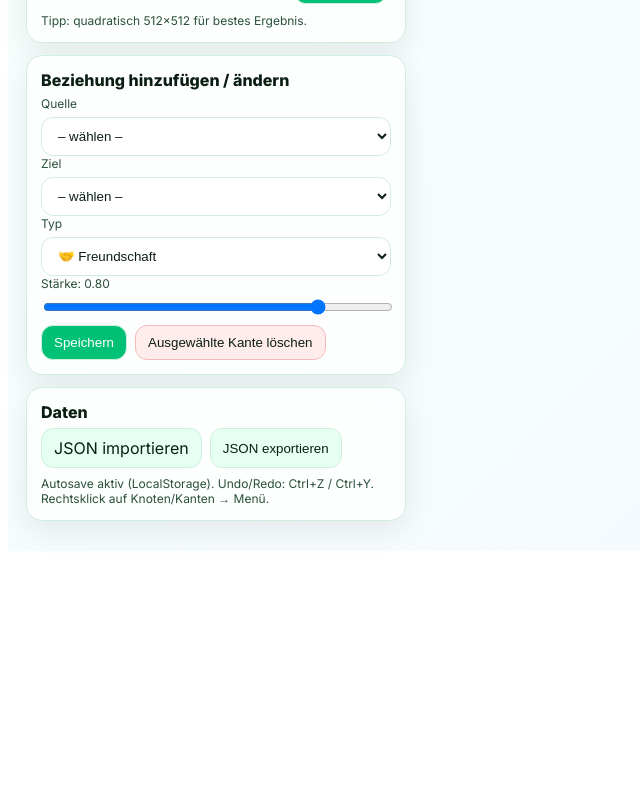
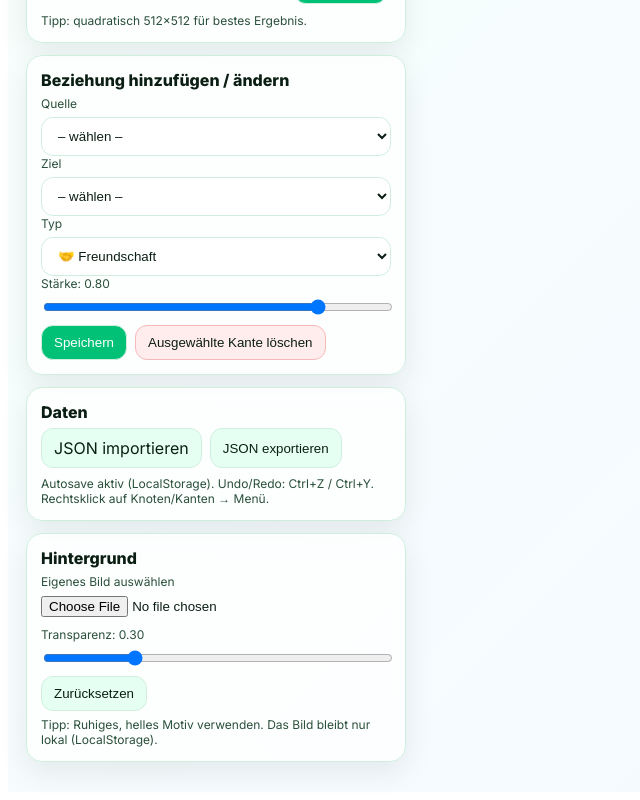
Before and after one commit to ElsonGrn/sims-explorer, a React (Vite) app: page / in a window 1280 px wide. Shown: the part 1461-2261 px from the top of the page, without its empty margins (0-640 px from the left). Before the commit the page ends 2020 px from the top, so only its background shows below. Built offline with nearby package versions, Linux system fonts and the light colour scheme.

Commit message:
0.3 (Hintergrundfunktion)

```diff
--- a/src/SimsRelationshipExplorer.jsx
+++ b/src/SimsRelationshipExplorer.jsx
@@ -20,44 +20,39 @@ const THEME = {
 
 // ====== Beziehungstypen inkl. Emojis ======
 const EDGE_STYLE = {
-  // ——— ROMANCE ———
-  married:   { emoji: "💍", color: "#7c3aed", lineStyle: "solid", width: 4, label: "Verheiratet" },
-  engaged:   { emoji: "💎", color: "#8b5cf6", lineStyle: "solid", width: 3, label: "Verlobt" },
-  partner:   { emoji: "❤️", color: "#ef4444", lineStyle: "solid", width: 3, label: "Partner*in" },
-  romantic:  { emoji: "❤️‍🔥", color: "#ef4444", lineStyle: "solid", width: 3, label: "Romantisch" },
-  crush:     { emoji: "💘", color: "#fb7185", lineStyle: "dotted", width: 2, label: "Schwarm" },
-  ex:        { emoji: "💔", color: "#f97316", lineStyle: "dashed", width: 2, label: "Ex" },
+  married:   { emoji: "💍",  color: "#7c3aed", lineStyle: "solid",  width: 4, label: "Verheiratet" },
+  engaged:   { emoji: "💎",  color: "#8b5cf6", lineStyle: "solid",  width: 3, label: "Verlobt" },
+  partner:   { emoji: "❤️",  color: "#ef4444", lineStyle: "solid",  width: 3, label: "Partner*in" },
+  romantic:  { emoji: "❤️‍🔥", color: "#ef4444", lineStyle: "solid",  width: 3, label: "Romantisch" },
+  crush:     { emoji: "💘",  color: "#fb7185", lineStyle: "dotted", width: 2, label: "Schwarm" },
+  ex:        { emoji: "💔",  color: "#f97316", lineStyle: "dashed", width: 2, label: "Ex" },
 
-  // ——— FAMILY ———
-  parent:    { emoji: "👪", color: "#0ea5e9", lineStyle: "solid", width: 3, label: "Eltern/Kind" },
-  child:     { emoji: "🧒", color: "#38bdf8", lineStyle: "solid", width: 3, label: "Kind" },
-  sibling:   { emoji: "👫", color: "#22c55e", lineStyle: "solid", width: 3, label: "Geschwister" },
-  halfsibling:{emoji:"🧬", color:"#16a34a", lineStyle:"dashed", width:2, label:"Halbgeschw."},
+  parent:    { emoji: "👪",  color: "#0ea5e9", lineStyle: "solid",  width: 3, label: "Eltern/Kind" },
+  child:     { emoji: "🧒",  color: "#38bdf8", lineStyle: "solid",  width: 3, label: "Kind" },
+  sibling:   { emoji: "👫",  color: "#22c55e", lineStyle: "solid",  width: 3, label: "Geschwister" },
+  halfsibling:{emoji:"🧬",  color:"#16a34a", lineStyle:"dashed",    width:2, label:"Halbgeschw."},
   steps:     { emoji: "👨‍👩‍👧", color: "#10b981", lineStyle: "dashed", width: 2, label: "Stiefbezug" },
-  grand:     { emoji: "👴", color: "#06b6d4", lineStyle: "solid", width: 3, label: "Großeltern/Enkel" },
-  cousin:    { emoji: "👫", color: "#14b8a6", lineStyle: "dotted", width: 2, label: "Cousin/Cousine" },
-  inlaw:     { emoji: "🤝", color: "#0d9488", lineStyle: "dotted", width: 2, label: "Verschwägert" },
-  adopted:   { emoji: "🍼", color: "#22d3ee", lineStyle: "dashed", width: 2, label: "Adoptiert" },
+  grand:     { emoji: "👴",  color: "#06b6d4", lineStyle: "solid",  width: 3, label: "Großeltern/Enkel" },
+  cousin:    { emoji: "👫",  color: "#14b8a6", lineStyle: "dotted", width: 2, label: "Cousin/Cousine" },
+  inlaw:     { emoji: "🤝",  color: "#0d9488", lineStyle: "dotted", width: 2, label: "Verschwägert" },
+  adopted:   { emoji: "🍼",  color: "#22d3ee", lineStyle: "dashed", width: 2, label: "Adoptiert" },
 
-  // ——— SOCIAL ———
-  roommate:  { emoji: "🏠", color: "#60a5fa", lineStyle: "solid", width: 2, label: "Mitbewohner*in" },
-  friend:    { emoji: "🤝", color: "#10b981", lineStyle: "dotted", width: 2, label: "Freundschaft" },
-  goodfriend:{ emoji: "😊", color: "#34d399", lineStyle: "dotted", width: 2, label: "Gute Freunde" },
-  bestfriend:{ emoji: "🌟", color: "#22c55e", lineStyle: "solid", width: 3, label: "Beste Freunde" },
-  acquaintance:{emoji:"👋", color:"#9ca3af", lineStyle:"dotted", width:1, label:"Bekannte*r"},
-  coworker:  { emoji: "💼", color: "#64748b", lineStyle: "dotted", width: 2, label: "Kolleg*in" },
-  classmate: { emoji: "📚", color: "#94a3b8", lineStyle: "dotted", width: 2, label: "Klassenkamerad*in" },
-  neighbor:  { emoji: "🚪", color: "#93c5fd", lineStyle: "dotted", width: 2, label: "Nachbar*in" },
-  mentor:    { emoji: "🧠", color: "#7dd3fc", lineStyle: "solid", width: 2, label: "Mentor/Mentee" },
+  roommate:  { emoji: "🏠",  color: "#60a5fa", lineStyle: "solid",  width: 2, label: "Mitbewohner*in" },
+  friend:    { emoji: "🤝",  color: "#10b981", lineStyle: "dotted", width: 2, label: "Freundschaft" },
+  goodfriend:{ emoji: "😊",  color: "#34d399", lineStyle: "dotted", width: 2, label: "Gute Freunde" },
+  bestfriend:{ emoji: "🌟",  color: "#22c55e", lineStyle: "solid",  width: 3, label: "Beste Freunde" },
+  acquaintance:{emoji:"👋",  color:"#9ca3af", lineStyle:"dotted",   width:1, label:"Bekannte*r"},
+  coworker:  { emoji: "💼",  color: "#64748b", lineStyle: "dotted", width: 2, label: "Kolleg*in" },
+  classmate: { emoji: "📚",  color: "#94a3b8", lineStyle: "dotted", width: 2, label: "Klassenkamerad*in" },
+  neighbor:  { emoji: "🚪",  color: "#93c5fd", lineStyle: "dotted", width: 2, label: "Nachbar*in" },
+  mentor:    { emoji: "🧠",  color: "#7dd3fc", lineStyle: "solid",  width: 2, label: "Mentor/Mentee" },
 
-  // ——— NEGATIVE / DRAMA ———
-  disliked:  { emoji: "😒", color: "#9ca3af", lineStyle: "dashed", width: 2, label: "Missfallen" },
-  enemy:     { emoji: "😡", color: "#111827", lineStyle: "dashed", width: 3, label: "Feindschaft" },
-  rivalry:   { emoji: "⚡", color: "#64748b", lineStyle: "dashed", width: 2, label: "Rivalität" },
-  grudge:    { emoji: "🧨", color: "#ef4444", lineStyle: "dashed", width: 2, label: "Groll" },
+  disliked:  { emoji: "😒",  color: "#9ca3af", lineStyle: "dashed", width: 2, label: "Missfallen" },
+  enemy:     { emoji: "😡",  color: "#111827", lineStyle: "dashed", width: 3, label: "Feindschaft" },
+  rivalry:   { emoji: "⚡",  color: "#64748b", lineStyle: "dashed", width: 2, label: "Rivalität" },
+  grudge:    { emoji: "🧨",  color: "#ef4444", lineStyle: "dashed", width: 2, label: "Groll" },
 
-  // ——— PETS ———
-  owner_pet: { emoji: "🐾", color: "#f59e0b", lineStyle: "solid", width: 2, label: "Besitzer*in/Haustier" },
+  owner_pet: { emoji: "🐾",  color: "#f59e0b", lineStyle: "solid",  width: 2, label: "Besitzer*in/Haustier" },
 };
 
 // ====== Beispiel-Daten ======
@@ -85,6 +80,8 @@ const START_SAMPLE = {
 
 const LS_KEY = "simsExplorerDataV1";
 const LS_UI  = "simsExplorerUiV1";
+const LS_BG_IMG = "simsExplorerBgImageV1";
+const LS_BG_OPA = "simsExplorerBgOpacityV1";
 
 const deepClone = (o) => JSON.parse(JSON.stringify(o));
 const makeIdFromLabel = (label) =>
@@ -96,6 +93,7 @@ export default function SimsRelationshipExplorer() {
   const graphWrapRef = useRef(null);
   const cyRef = useRef(null);
 
+  const bgFileRef = useRef(null); // für Rechtsklick-Menü
   const T = THEME;
 
   // --- State ---
@@ -130,22 +128,31 @@ export default function SimsRelationshipExplorer() {
   const [relStrength, setRelStrength] = useState(0.8);
   const [selectedEdgeId, setSelectedEdgeId] = useState("");
 
-  // Kanten-Labelmodus
-  const [edgeLabelMode, setEdgeLabelMode] = useState("emoji"); // 'emoji' | 'emoji+text' | 'off'
+  const [edgeLabelMode, setEdgeLabelMode] = useState("emoji");
 
-  // Rechtsklick-Edit (Nodes)
-  const [editId, setEditId] = useState("");
-  const [editLabel, setEditLabel] = useState("");
-  const [editImgFile, setEditImgFile] = useState(null);
+  // Kontextmenüs
   const [ctx, setCtx] = useState({ open: false, x: 0, y: 0, nodeId: "" });
+  const [edgeCtx, setEdgeCtx] = useState({ open: false, x: 0, y: 0, edgeId: "" });
+  const [bgCtx, setBgCtx] = useState({ open: false, x: 0, y: 0 }); // NEU: Hintergrund
 
-  // *** NEU: Rechtsklick-Edit (Edges) ***
-  const [edgeCtx, setEdgeCtx] = useState({ open: false, x: 0, y: 0, edgeId: "" });
   const [edgeEdit, setEdgeEdit] = useState({ open: false, id: "", source: "", target: "", type: "friend", strength: 0.5 });
 
   // Undo/Redo
   const [history, setHistory] = useState([]);
   const [future, setFuture] = useState([]);
+
+  // Hintergrund (persistiert)
+  const [bgImage, setBgImage] = useState(() => {
+    try { return localStorage.getItem(LS_BG_IMG) || ""; } catch {}
+    return "";
+  });
+  const [bgOpacity, setBgOpacity] = useState(() => {
+    try {
+      const v = parseFloat(localStorage.getItem(LS_BG_OPA));
+      return Number.isFinite(v) ? v : 0.3;
+    } catch {}
+    return 0.3;
+  });
 
   const idToLabel = useMemo(() => {
     const m = new Map();
@@ -177,6 +184,20 @@ export default function SimsRelationshipExplorer() {
     }, 150);
     return () => clearTimeout(t);
   }, [focusId, depth, onlyNeighborhood]);
+
+  useEffect(() => {
+    const t = setTimeout(() => {
+      try { bgImage ? localStorage.setItem(LS_BG_IMG, bgImage) : localStorage.removeItem(LS_BG_IMG); } catch {}
+    }, 150);
+    return () => clearTimeout(t);
+  }, [bgImage]);
+
+  useEffect(() => {
+    const t = setTimeout(() => {
+      try { localStorage.setItem(LS_BG_OPA, String(bgOpacity)); } catch {}
+    }, 150);
+    return () => clearTimeout(t);
+  }, [bgOpacity]);
 
   function pushHistory(prev) {
     setHistory((h) => [...h.slice(-49), deepClone(prev)]);
@@ -259,6 +280,7 @@ export default function SimsRelationshipExplorer() {
       setSelectedForImage(id);
       setCtx((p) => ({ ...p, open: false }));
       setEdgeCtx((p) => ({ ...p, open: false }));
+      setBgCtx({ open: false, x: 0, y: 0 });
     });
     cy.on("mouseover", "node", (evt) => evt.target.addClass("hovered"));
     cy.on("mouseout", "node", (evt) => evt.target.removeClass("hovered"));
@@ -272,9 +294,10 @@ export default function SimsRelationshipExplorer() {
       setRelStrength(e.data("strength") ?? 0.5);
       setCtx((p) => ({ ...p, open: false }));
       setEdgeCtx((p) => ({ ...p, open: false }));
+      setBgCtx({ open: false, x: 0, y: 0 });
     });
 
-    // Labels auf Kanten (Emoji/Text)
+    // Kantenlabels initialisieren
     cy.on("add data", "edge", (e) => {
       const ed = e.target;
       const t = ed.data("type");
@@ -287,31 +310,43 @@ export default function SimsRelationshipExplorer() {
       ed.style("font-size", 14);
     });
 
-    // Rechtsklick / Long-press → Kontextmenüs
+    // Rechtsklick: Node
     cy.on("cxttap", "node", (evt) => {
       const id = evt.target.id();
       const p = evt.renderedPosition;
       setCtx({ open: true, x: p.x, y: p.y, nodeId: id });
       setEdgeCtx({ open: false, x: 0, y: 0, edgeId: "" });
+      setBgCtx({ open: false, x: 0, y: 0 });
     });
 
-    // *** NEU: Rechtsklick auf KANTE ***
+    // Rechtsklick: Edge
     cy.on("cxttap", "edge", (evt) => {
       const p = evt.renderedPosition;
       const edge = evt.target;
       setSelectedEdgeId(edge.id());
       setEdgeCtx({ open: true, x: p.x, y: p.y, edgeId: edge.id() });
       setCtx({ open: false, x: 0, y: 0, nodeId: "" });
+      setBgCtx({ open: false, x: 0, y: 0 });
     });
 
-    // Menü schließen bei Tap/Zoom/Drag
-    cy.on("tap", (evt) => { if (evt.target === cy) { setCtx((m)=>({ ...m, open:false })); setEdgeCtx((m)=>({ ...m, open:false })); }});
-    cy.on("zoom", () => { setCtx((m)=>({ ...m, open:false })); setEdgeCtx((m)=>({ ...m, open:false })); });
-    cy.on("drag", () => { setCtx((m)=>({ ...m, open:false })); setEdgeCtx((m)=>({ ...m, open:false })); });
+    // Rechtsklick: Leerer Hintergrund (Core)
+    cy.on("cxttap", (evt) => {
+      if (evt.target === cy) {
+        const p = evt.renderedPosition || { x: 20, y: 20 };
+        setBgCtx({ open: true, x: p.x, y: p.y });
+        setCtx({ open: false, x: 0, y: 0, nodeId: "" });
+        setEdgeCtx({ open: false, x: 0, y: 0, edgeId: "" });
+      }
+    });
+
+    // Menü schließen bei allgemeinem Tap/Zoom/Drag
+    cy.on("tap", (evt) => { if (evt.target === cy) { setCtx((m)=>({ ...m, open:false })); setEdgeCtx((m)=>({ ...m, open:false })); setBgCtx({ open:false, x:0, y:0 }); }});
+    cy.on("zoom", () => { setCtx((m)=>({ ...m, open:false })); setEdgeCtx((m)=>({ ...m, open:false })); setBgCtx({ open:false, x:0, y:0 }); });
+    cy.on("drag", () => { setCtx((m)=>({ ...m, open:false })); setEdgeCtx((m)=>({ ...m, open:false })); setBgCtx({ open:false, x:0, y:0 }); });
 
     cyRef.current = cy;
     return () => cy.destroy();
-  }, [imgSize]);
+  }, [imgSize, edgeLabelMode]);
 
   // Build/Update Elemente
   useEffect(() => {
@@ -332,7 +367,6 @@ export default function SimsRelationshipExplorer() {
       })),
     ]);
 
-    // Kantenstil + initiale Labels
     Object.entries(EDGE_STYLE).forEach(([type, s]) => {
       cy.style().selector(`edge[type = "${type}"]`).style({
         "line-color": s.color,
@@ -440,6 +474,21 @@ export default function SimsRelationshipExplorer() {
     r.readAsDataURL(file);
   }
 
+  // Hintergrund laden/zurücksetzen (+ Menü schließen)
+  function handleBgImageUpload(file) {
+    if (!file) return;
+    const r = new FileReader();
+    r.onload = () => {
+      setBgImage(String(r.result));
+      setBgCtx({ open: false, x: 0, y: 0 });
+    };
+    r.readAsDataURL(file);
+  }
+  function clearBgImage() {
+    setBgImage("");
+    setBgCtx({ open: false, x: 0, y: 0 });
+  }
+
   // --- Editing actions (Nodes) ---
   function setNodeImage(nodeId, src) {
     setData((prev) => ({
@@ -483,7 +532,6 @@ export default function SimsRelationshipExplorer() {
     deleteEdgeById(selectedEdgeId);
   }
 
-  // Rechtsklick-Editor (Nodes)
   function openEditPerson(id) {
     const n = data.nodes.find((x) => x.id === id);
     if (!n) return;
@@ -491,6 +539,10 @@ export default function SimsRelationshipExplorer() {
     setEditLabel(n.label || id);
     setEditImgFile(null);
   }
+  const [editId, setEditId] = useState("");
+  const [editLabel, setEditLabel] = useState("");
+  const [editImgFile, setEditImgFile] = useState(null);
+
   function closeEdit() {
     setEditId("");
     setEditLabel("");
@@ -535,7 +587,6 @@ export default function SimsRelationshipExplorer() {
     setCtx({ open: false, x: 0, y: 0, nodeId: "" });
   }
 
-  // *** NEU: Edge‑Aktionen ***
   function openEdgeEdit(edgeId) {
     const e = data.edges.find((x) => (x.id || `${x.source}-${x.target}-${x.type}`) === edgeId);
     if (!e) return;
@@ -557,8 +608,6 @@ export default function SimsRelationshipExplorer() {
     if (idx === -1) return;
     next.edges[idx].type = type;
     next.edges[idx].strength = strength;
-
-    // ID stabil lassen; Stil/Label passen sich im useEffect([data]) an
     pushHistory(data);
     setData(next);
     setEdgeEdit({ open: false, id: "", source: "", target: "", type: "friend", strength: 0.5 });
@@ -595,7 +644,38 @@ export default function SimsRelationshipExplorer() {
   }
 
   return (
-    <div style={{ display: "grid", gridTemplateColumns: "380px 1fr", gap: 18, padding: 18, minHeight: "100vh", background: T.bg, color: T.text, fontFamily: "Inter, system-ui, Arial, sans-serif" }}>
+    <div
+      style={{
+        display: "grid",
+        gridTemplateColumns: "380px 1fr",
+        gap: 18,
+        padding: 18,
+        minHeight: "100vh",
+        background: bgImage ? "transparent" : T.bg,
+        color: T.text,
+        fontFamily: "Inter, system-ui, Arial, sans-serif",
+        position: "relative",
+        zIndex: 0,
+      }}
+    >
+      {/* Globaler Hintergrund-Layer */}
+      {bgImage && (
+        <div
+          aria-hidden
+          style={{
+            position: "fixed",
+            inset: 0,
+            backgroundImage: `url(${bgImage})`,
+            backgroundSize: "cover",
+            backgroundPosition: "center",
+            backgroundRepeat: "no-repeat",
+            opacity: bgOpacity,
+            pointerEvents: "none", // wichtig: Rechtsklick geht an Cytoscape durch
+            zIndex: -1,
+          }}
+        />
+      )}
+
       {/* Sidebar */}
       <div>
         {/* Top bar */}
@@ -744,6 +824,34 @@ export default function SimsRelationshipExplorer() {
           </div>
           <div style={{ fontSize: 12, color: T.subtext, marginTop: 8 }}>Autosave aktiv (LocalStorage). Undo/Redo: Ctrl+Z / Ctrl+Y. Rechtsklick auf Knoten/Kanten → Menü.</div>
         </div>
+
+        {/* Hintergrund (Sidebar) */}
+        <div style={panel}>
+          <div style={{ fontWeight: 700, marginBottom: 6 }}>Hintergrund</div>
+          <label style={labelS}>Eigenes Bild auswählen</label>
+          <input
+            type="file"
+            accept="image/*"
+            onChange={(e) => handleBgImageUpload(e.target.files?.[0] || null)}
+            style={{ marginBottom: 10 }}
+          />
+          <label style={labelS}>Transparenz: {bgOpacity.toFixed(2)}</label>
+          <input
+            type="range"
+            min={0.1}
+            max={0.9}
+            step={0.05}
+            value={bgOpacity}
+            onChange={(e) => setBgOpacity(parseFloat(e.target.value))}
+            style={{ width: "100%", marginBottom: 10 }}
+          />
+          <div style={{ display: "flex", gap: 8, flexWrap: "wrap" }}>
+            <button style={btn()} onClick={clearBgImage} disabled={!bgImage}>Zurücksetzen</button>
+          </div>
+          <div style={{ fontSize: 12, color: T.subtext, marginTop: 6 }}>
+            Tipp: Ruhiges, helles Motiv verwenden. Das Bild bleibt nur lokal (LocalStorage).
+          </div>
+        </div>
       </div>
 
       {/* Graph */}
@@ -751,14 +859,52 @@ export default function SimsRelationshipExplorer() {
         <div
           ref={graphWrapRef}
           style={{ position: "relative", width: "100%", height: "82vh", borderRadius: 18, border: `1px solid ${T.line}`, boxShadow: T.shadow, background: T.glassBg, backdropFilter: "blur(6px)" }}
-          onContextMenu={(e)=>e.preventDefault()}  // <- native Kontextmenüs verhindern
+          onContextMenu={(e)=>e.preventDefault()}
         >
           <div ref={containerRef} style={{ position: "absolute", inset: 0, borderRadius: 18 }} />
           {!focusId && (
             <div style={{ position: "absolute", top: 10, left: 10, fontSize: 12, color: T.subtext, background: T.glassBg, padding: "6px 8px", border: `1px solid ${T.line}`, borderRadius: 8 }}>
-              Tipp: Rechtsklick auf eine Person oder Kante öffnet das Menü.
+              Tipp: Rechtsklick auf eine Person, Kante oder in den leeren Bereich öffnet das Menü.
             </div>
           )}
+
+          {/* Kontextmenü (Hintergrund) */}
+          {bgCtx.open && (
+            <div
+              style={{ position: "absolute", left: bgCtx.x, top: bgCtx.y, transform: "translateY(8px)", minWidth: 220, zIndex: 39, borderRadius: 12, background: T.glassBg, border: `1px solid ${T.line}`, boxShadow: T.shadow, overflow: "hidden" }}
+              onClick={(e) => e.stopPropagation()}
+            >
+              <div style={{ padding: "8px 10px", fontWeight: 700, color: T.subtext }}>Hintergrund</div>
+              <div style={{ height: 1, background: T.line }} />
+              <div
+                style={{ padding: "8px 10px", cursor: "pointer" }}
+                onClick={() => bgFileRef.current && bgFileRef.current.click()}
+              >
+                🖼️ Bild auswählen…
+              </div>
+              <div style={{ padding: "8px 10px" }}>
+                <div style={{ fontSize: 12, color: T.subtext, marginBottom: 6 }}>Transparenz: {bgOpacity.toFixed(2)}</div>
+                <input
+                  type="range" min={0.1} max={0.9} step={0.05}
+                  value={bgOpacity}
+                  onChange={(e)=>setBgOpacity(parseFloat(e.target.value))}
+                  style={{ width: "100%" }}
+                />
+              </div>
+              <div style={{ padding: "8px 10px", cursor: "pointer", color: "#b3261e" }} onClick={clearBgImage}>🗑️ Zurücksetzen</div>
+              <div style={{ height: 1, background: T.line }} />
+              <div style={{ padding: "8px 10px", cursor: "pointer" }} onClick={() => setBgCtx({ open:false, x:0, y:0 })}>Abbrechen</div>
+            </div>
+          )}
+
+          {/* Verstecktes File-Input für BG */}
+          <input
+            ref={bgFileRef}
+            type="file"
+            accept="image/*"
+            style={{ display: "none" }}
+            onChange={(e)=>handleBgImageUpload(e.target.files?.[0] || null)}
+          />
 
           {/* Kontextmenü (Nodes) */}
           {ctx.open && (
@@ -775,7 +921,7 @@ export default function SimsRelationshipExplorer() {
             </div>
           )}
 
-          {/* *** NEU: Kontextmenü (Edges) *** */}
+          {/* Kontextmenü (Edges) */}
           {edgeCtx.open && (
             <div
               style={{ position: "absolute", left: edgeCtx.x, top: edgeCtx.y, transform: "translateY(8px)", minWidth: 200, zIndex: 41, borderRadius: 12, background: T.glassBg, border: `1px solid ${T.line}`, boxShadow: T.shadow, overflow: "hidden" }}
@@ -810,7 +956,7 @@ export default function SimsRelationshipExplorer() {
         </div>
       )}
 
-      {/* *** NEU: Edit-Modal (Edges) *** */}
+      {/* Edit-Modal (Edges) */}
       {edgeEdit.open && (
         <div onClick={() => setEdgeEdit((s)=>({ ...s, open:false }))} style={{ position: "fixed", inset: 0, background: "rgba(0,0,0,0.25)", display: "flex", alignItems: "center", justifyContent: "center", zIndex: 51 }}>
           <div onClick={(e) => e.stopPropagation()} style={{ width: 420, padding: 16, borderRadius: 16, background: T.glassBg, border: `1px solid ${T.line}`, boxShadow: T.shadow, backdropFilter: "blur(8px)" }}>
```
